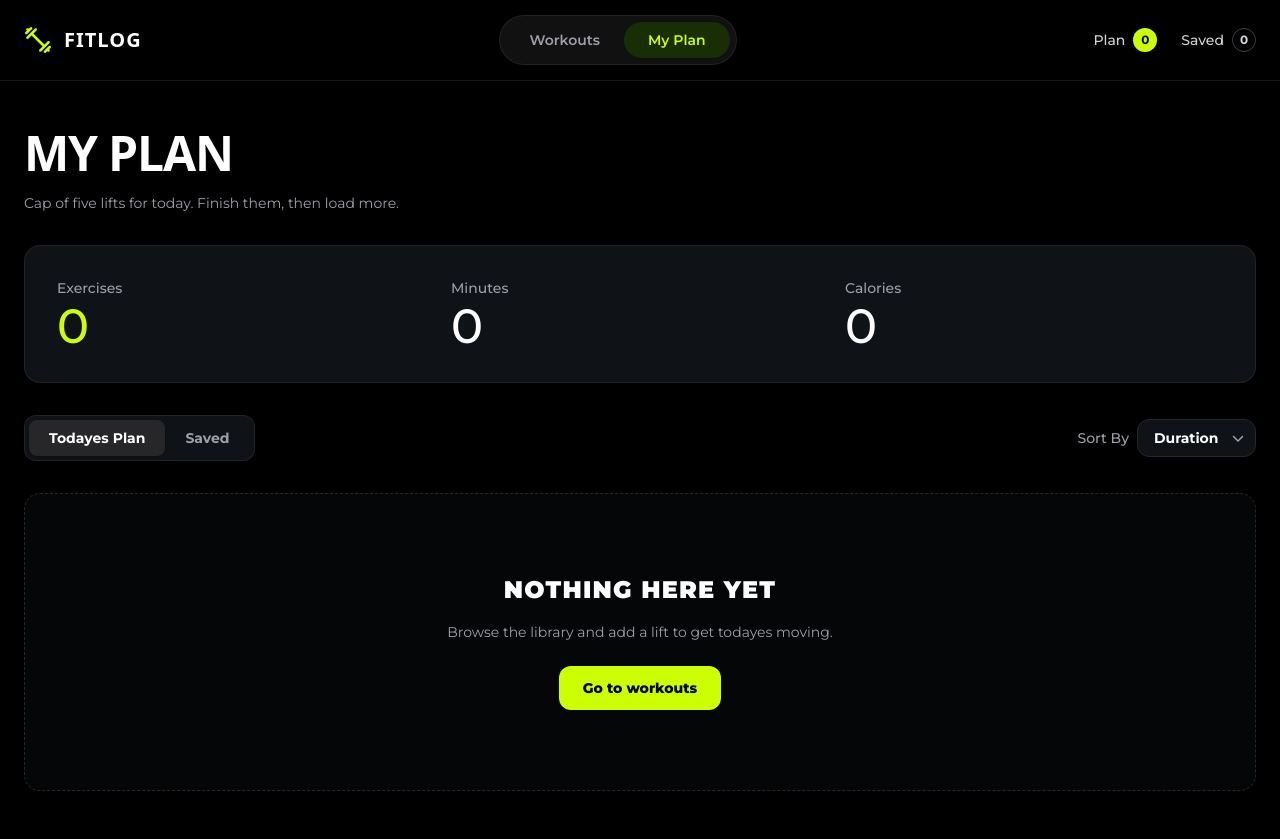
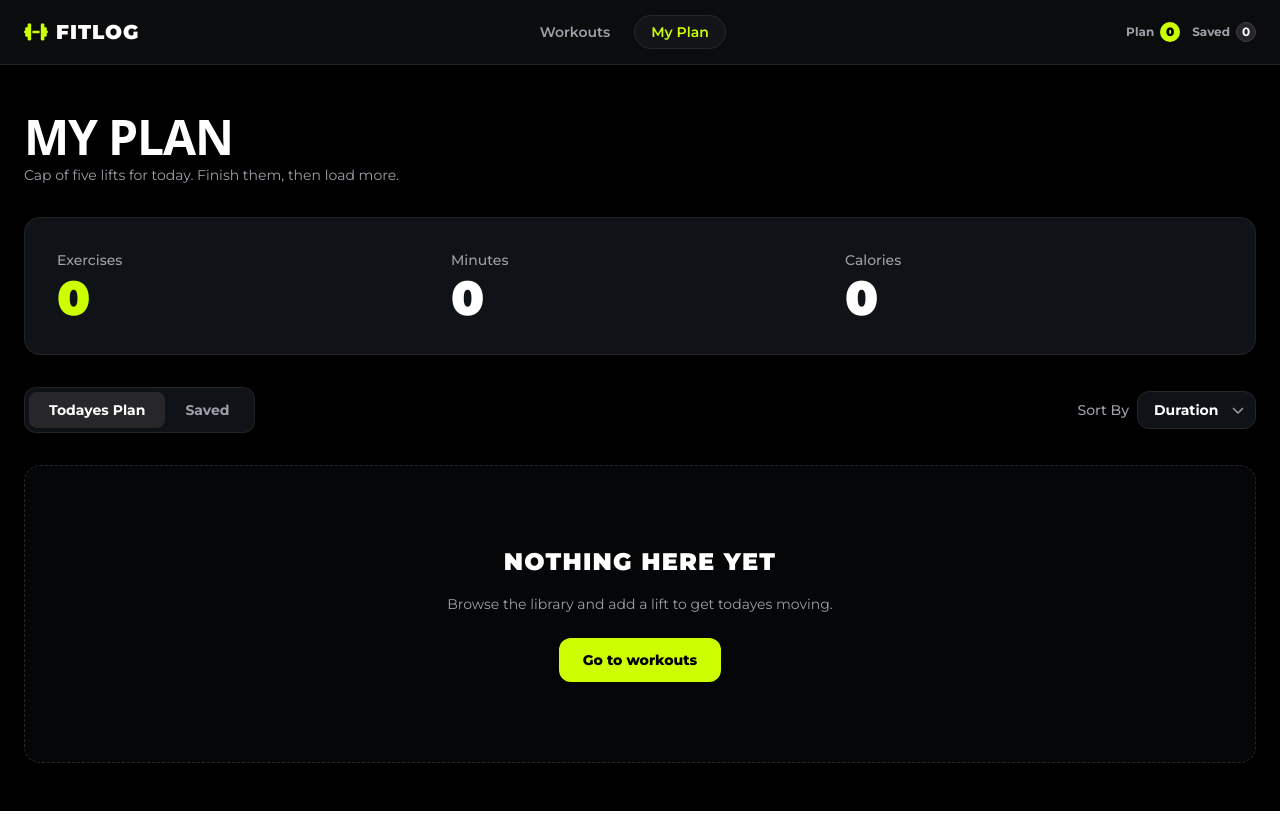
Before and after one commit to mdsakibdev/Fit-Forge, a Next.js app: page /myplan in a window 1280 px wide. After the commit the page ends 811 px from the top, so only its background shows below. Built offline with nearby package versions, Linux system fonts and the light colour scheme.

Commit message:
count Added

```diff
--- a/src/app/layout.js
+++ b/src/app/layout.js
@@ -1,7 +1,7 @@
 import { Geist, Geist_Mono, Montserrat } from "next/font/google";
 import "./globals.css";
 import Navbar from "../components/navbar/Navbar";
-import { WorkoutProvider } from "@/context/WorkoutContext";
+import { WorkoutProvider } from "../context/WorkoutContext";
 
 const geistSans = Geist({
   variable: "--font-geist-sans",
--- a/src/app/myplan/page.jsx
+++ b/src/app/myplan/page.jsx
@@ -2,24 +2,36 @@
 
 import { useState } from 'react';
 import Link from 'next/link';
-import { FaChevronDown } from 'react-icons/fa6';
+import Image from 'next/image';
+import { useWorkout } from '../../context/WorkoutContext';
+import { FaChevronDown, FaClock, FaFire, FaStar, FaXmark, FaCheck } from 'react-icons/fa6';
 
 export default function MyPlanPage() {
+  const { planList, savedList, removeFromPlan, removeFromSaved } = useWorkout();
   const [activeTab, setActiveTab] = useState('plan'); // 'plan' or 'saved'
   const [sortBy, setSortBy] = useState('Duration');
 
-  // Initial stats values (Prathomic babe 0)
-  const stats = {
-    exercises: 0,
-    minutes: 0,
-    calories: 0,
-  };
+  // Active list dynamic switch
+  const currentList = activeTab === 'plan' ? planList : savedList;
+
+  // Dynamic calculations for Stats
+  const totalExercises = planList.length;
+  const totalMinutes = planList.reduce((acc, curr) => acc + (curr.duration || 0), 0);
+  const totalCalories = planList.reduce((acc, curr) => acc + (curr.caloriesBurned || 0), 0);
+
+  // Sorting Logic
+  const sortedList = [...currentList].sort((a, b) => {
+    if (sortBy === 'Duration') return (b.duration || 0) - (a.duration || 0);
+    if (sortBy === 'Calories') return (b.caloriesBurned || 0) - (a.caloriesBurned || 0);
+    if (sortBy === 'Rating') return (b.rating || 0) - (a.rating || 0);
+    return 0;
+  });
 
   return (
     <div className="max-w-7xl mx-auto px-4 sm:px-6 py-8 lg:py-12 space-y-8">
       {/* Header Section */}
       <div className="space-y-1">
-        <h1 className="text-3xl sm:text-5xl font-black text-white uppercase tracking-tight font-sans mb-4">
+        <h1 className="text-3xl sm:text-5xl font-black text-white uppercase tracking-tight font-sans">
           MY PLAN
         </h1>
         <p className="text-zinc-400 text-xs sm:text-sm">
@@ -31,29 +43,29 @@ export default function MyPlanPage() {
       <div className="bg-[#0f1216] border border-zinc-800/80 rounded-2xl p-6 sm:p-8 grid grid-cols-3 gap-4">
         <div>
           <p className="text-zinc-400 text-xs sm:text-sm font-medium mb-1">Exercises</p>
-          <span className="text-3xl sm:text-5xl font-medium text-[#ccff00]">
-            {stats.exercises}
+          <span className="text-3xl sm:text-5xl font-black text-[#ccff00]">
+            {totalExercises}
           </span>
         </div>
 
         <div>
           <p className="text-zinc-400 text-xs sm:text-sm font-medium mb-1">Minutes</p>
-          <span className="text-3xl sm:text-5xl font-medium text-white">
-            {stats.minutes}
+          <span className="text-3xl sm:text-5xl font-black text-white">
+            {totalMinutes}
           </span>
         </div>
 
         <div>
           <p className="text-zinc-400 text-xs sm:text-sm font-medium mb-1">Calories</p>
-          <span className="text-3xl sm:text-5xl font-medium text-white">
-            {stats.calories}
+          <span className="text-3xl sm:text-5xl font-black text-white">
+            {totalCalories}
           </span>
         </div>
       </div>
 
       {/* Control Bar: Tabs & Sort Dropdown */}
       <div className="flex flex-col sm:flex-row items-start sm:items-center justify-between gap-4">
-        {/* Left Side: Today's Plan & Saved Tabs */}
+        {/* Left Side Tabs */}
         <div className="bg-[#0f1216] border border-zinc-800/80 p-1 rounded-xl flex items-center">
           <button
             onClick={() => setActiveTab('plan')}
@@ -77,7 +89,7 @@ export default function MyPlanPage() {
           </button>
         </div>
 
-        {/* Right Side: Sort By Dropdown */}
+        {/* Right Side Sort Dropdown */}
         <div className="flex items-center gap-2 self-end sm:self-auto">
           <span className="text-zinc-400 text-xs sm:text-sm font-medium">Sort By</span>
           <div className="relative">
@@ -95,7 +107,8 @@ export default function MyPlanPage() {
         </div>
       </div>
 
-      {/* Main Empty State Box */}
+      {/* Content List Section */}
+      {sortedList.length === 0 ? (
         <div className="border border-dashed border-zinc-800 rounded-2xl p-12 sm:p-20 text-center flex flex-col items-center justify-center space-y-4 bg-[#0a0c0e]/50">
           <h2 className="text-xl sm:text-2xl font-black text-white uppercase tracking-wider">
             NOTHING HERE YET
@@ -112,6 +125,84 @@ export default function MyPlanPage() {
             </Link>
           </div>
         </div>
+      ) : (
+        <div className="space-y-4">
+          {sortedList.map((fit) => (
+            <div
+              key={fit.id}
+              className="bg-[#121418] border border-zinc-800/80 rounded-2xl p-4 sm:p-5 flex flex-col sm:flex-row items-start sm:items-center justify-between gap-4 group hover:border-zinc-700 transition-all"
+            >
+              {/* Left Details */}
+              <div className="flex items-center gap-4">
+                <div className="relative w-24 h-20 sm:w-32 sm:h-24 rounded-xl overflow-hidden bg-zinc-900 shrink-0">
+                  <Image
+                    src={fit.image}
+                    alt={fit.name}
+                    fill
+                    className="object-cover"
+                  />
+                </div>
+
+                <div className="space-y-1">
+                  <h3 className="text-white font-extrabold text-base sm:text-lg uppercase tracking-wide">
+                    {fit.name}
+                  </h3>
+                  <p className="text-zinc-400 text-xs">{fit.equipment}</p>
+
+                  <div className="flex items-center gap-3 text-zinc-400 text-xs pt-1 font-semibold">
+                    <div className="flex items-center gap-1">
+                      <FaClock className="text-zinc-500 text-xs" />
+                      <span>{fit.duration} min</span>
+                    </div>
+                    <div className="flex items-center gap-1">
+                      <FaFire className="text-zinc-500 text-xs" />
+                      <span>{fit.caloriesBurned} kcal</span>
+                    </div>
+                    <div className="flex items-center gap-1">
+                      <FaStar className="text-zinc-500 text-xs" />
+                      <span>{fit.rating}</span>
+                    </div>
+                  </div>
+                </div>
+              </div>
+
+              {/* Right Action Buttons */}
+              <div className="flex items-center gap-3 self-end sm:self-center">
+                <Link
+                  href={`/workout/${fit.id}`}
+                  className="border border-zinc-800 hover:border-zinc-600 bg-transparent text-zinc-300 text-xs sm:text-sm font-semibold px-4 py-2.5 rounded-xl transition-all"
+                >
+                  View Details
+                </Link>
+
+                <button
+                  onClick={() => {
+                    if (activeTab === 'plan') removeFromPlan(fit.id);
+                  }}
+                  className="bg-[#ccff00] hover:bg-[#b8e600] text-black font-extrabold text-xs sm:text-sm px-4 py-2.5 rounded-xl flex items-center gap-1.5 transition-all"
+                >
+                  <FaCheck className="text-xs" />
+                  <span>Mark as Done</span>
+                </button>
+
+                <button
+                  onClick={() => {
+                    if (activeTab === 'plan') {
+                      removeFromPlan(fit.id);
+                    } else {
+                      removeFromSaved(fit.id);
+                    }
+                  }}
+                  className="p-2 text-zinc-500 hover:text-red-400 transition-colors"
+                  title="Remove"
+                >
+                  <FaXmark className="text-lg" />
+                </button>
+              </div>
+            </div>
+          ))}
+        </div>
+      )}
     </div>
   );
 }
--- a/src/app/workout/[id]/page.jsx
+++ b/src/app/workout/[id]/page.jsx
@@ -1,32 +1,40 @@
-import React from 'react';
+'use client';
+
+import React, { use } from 'react';
 import Image from 'next/image';
 import Link from 'next/link';
 import { getFitData } from '../../../lib/apps';
-import { FaPlus, FaBookmark, FaArrowLeft } from 'react-icons/fa6';
+import { useWorkout } from '../../../context/WorkoutContext';
+import { FaPlus, FaBookmark, FaArrowLeft, FaCheck } from 'react-icons/fa6';
 
-export default async function WorkoutDetailsPage({ params }) {
-  const { id } = await params;
-  const fitData = await getFitData();
-  const fit = fitData.find((item) => String(item.id) === String(id));
+export default function WorkoutDetailsPage({ params }) {
+  const { id } = use(params);
+  const { planList, savedList, addToPlan, toggleSaveWorkout } = useWorkout();
+
+  const [fit, setFit] = React.useState(null);
+
+  React.useEffect(() => {
+    async function fetchData() {
+      const data = await getFitData();
+      const selected = data.find((item) => String(item.id) === String(id));
+      setFit(selected);
+    }
+    fetchData();
+  }, [id]);
 
   if (!fit) {
     return (
-      <div className="max-w-7xl mx-auto px-4 py-20 text-center">
-        <h1 className="text-2xl font-bold text-red-500 mb-4">Workout Not Found!</h1>
-        <Link href="/" className="text-[#ccff00] underline text-sm">
-          Back to Library
-        </Link>
+      <div className="max-w-7xl mx-auto px-4 py-20 text-center text-zinc-400">
+        Loading details...
       </div>
     );
   }
 
-  const imageUrl = fit?.image && fit.image.trim() !== ''
-    ? fit.image
-    : 'https://via.placeholder.com/600x600?text=No+Image';
+  const isAddedToPlan = planList.some((item) => item.id === fit.id);
+  const isSaved = savedList.some((item) => item.id === fit.id);
 
   return (
     <div className="max-w-7xl mx-auto px-4 sm:px-6 py-8 lg:py-12">
-      {/* Back Button */}
       <div className="mb-6">
         <Link
           href="/"
@@ -37,15 +45,12 @@ export default async function WorkoutDetailsPage({ params }) {
         </Link>
       </div>
 
-      {/* Main Grid Container */}
       <div className="grid grid-cols-1 lg:grid-cols-12 gap-8 lg:gap-12 items-stretch">
-
-        {/* Left Side: Image Container (Full Height Match) */}
         <div className="lg:col-span-5 w-full flex">
-          <div className="relative w-full h-87.5 sm:h-112.5 lg:h-full min-h-100 rounded-2xl overflow-hidden bg-[#121418] border border-zinc-800/80">
+          <div className="relative w-full h-[350px] sm:h-[450px] lg:h-full min-h-[400px] rounded-2xl overflow-hidden bg-[#121418] border border-zinc-800/80">
             <Image
-              src={imageUrl}
-              alt={fit.name || 'Workout Image'}
+              src={fit.image}
+              alt={fit.name}
               fill
               priority
               className="object-cover"
@@ -53,12 +58,9 @@ export default async function WorkoutDetailsPage({ params }) {
           </div>
         </div>
 
-        {/* Right Side: Details & Actions */}
         <div className="lg:col-span-7 flex flex-col justify-between space-y-6">
-
-          {/* Header Title & Description */}
           <div className="space-y-3">
-            <h1 className="text-3xl sm:text-4xl lg:text-5xl font-black text-white uppercase tracking-tight font-sans">
+            <h1 className="text-3xl sm:text-5xl font-black text-white uppercase tracking-tight font-sans">
               {fit.name}
             </h1>
             <p className="text-zinc-400 text-sm sm:text-base leading-relaxed">
@@ -66,7 +68,6 @@ export default async function WorkoutDetailsPage({ params }) {
             </p>
           </div>
 
-          {/* Muscle Groups Badges */}
           <div className="flex flex-wrap gap-2">
             {fit.muscleGroups?.map((muscle, idx) => (
               <span
@@ -78,74 +79,51 @@ export default async function WorkoutDetailsPage({ params }) {
             ))}
           </div>
 
-          {/* Data Specs Table Box */}
-          <div className="bg-[#121418] border border-zinc-800/80 rounded-2xl p-5 sm:p-6 space-y-2.5 text-xs sm:text-sm">
-            <div className="flex justify-between items-center py-1 border-b border-zinc-800/60">
-              <span className="text-zinc-500 font-bold uppercase tracking-wider">Equipment</span>
+          <div className="bg-[#121418] border border-zinc-800/80 rounded-2xl p-5 space-y-2 text-xs sm:text-sm">
+            <div className="flex justify-between py-1 border-b border-zinc-800/60">
+              <span className="text-zinc-500 font-bold uppercase">Equipment</span>
               <span className="text-zinc-200 font-semibold">{fit.equipment}</span>
             </div>
-
-            <div className="flex justify-between items-center py-1 border-b border-zinc-800/60">
-              <span className="text-zinc-500 font-bold uppercase tracking-wider">Difficulty</span>
+            <div className="flex justify-between py-1 border-b border-zinc-800/60">
+              <span className="text-zinc-500 font-bold uppercase">Difficulty</span>
               <span className="text-zinc-200 font-semibold">{fit.difficulty}</span>
             </div>
-
-            <div className="flex justify-between items-center py-1 border-b border-zinc-800/60">
-              <span className="text-zinc-500 font-bold uppercase tracking-wider">Sets</span>
-              <span className="text-zinc-200 font-semibold">{fit.sets}</span>
-            </div>
-
-            <div className="flex justify-between items-center py-1 border-b border-zinc-800/60">
-              <span className="text-zinc-500 font-bold uppercase tracking-wider">Reps</span>
-              <span className="text-zinc-200 font-semibold">{fit.reps}</span>
-            </div>
-
-            <div className="flex justify-between items-center py-1 border-b border-zinc-800/60">
-              <span className="text-zinc-500 font-bold uppercase tracking-wider">Duration</span>
+            <div className="flex justify-between py-1 border-b border-zinc-800/60">
+              <span className="text-zinc-500 font-bold uppercase">Duration</span>
               <span className="text-zinc-200 font-semibold">{fit.duration} min</span>
             </div>
-
-            <div className="flex justify-between items-center py-1 border-b border-zinc-800/60">
-              <span className="text-zinc-500 font-bold uppercase tracking-wider">Calories</span>
+            <div className="flex justify-between py-1 border-b border-zinc-800/60">
+              <span className="text-zinc-500 font-bold uppercase">Calories</span>
               <span className="text-zinc-200 font-semibold">{fit.caloriesBurned} kcal</span>
-            </div>
-
-            <div className="flex justify-between items-center py-1">
-              <span className="text-zinc-500 font-bold uppercase tracking-wider">Rating</span>
-              <span className="text-zinc-200 font-semibold">{fit.rating}</span>
             </div>
           </div>
 
-          {/* Instructions Section */}
-          <div className="space-y-2">
-            <h3 className="text-white font-extrabold text-sm sm:text-base uppercase tracking-wider">
-              Instructions
-            </h3>
-            <ol className="space-y-2 text-zinc-400 text-xs sm:text-sm leading-relaxed">
-              {fit.instructions?.map((step, idx) => (
-                <li key={idx} className="flex gap-2">
-                  <span className="text-zinc-500 font-semibold">{idx + 1}.</span>
-                  <span>{step}</span>
-                </li>
-              ))}
-            </ol>
-          </div>
-
-          {/* Action Buttons */}
           <div className="flex flex-wrap items-center gap-4 pt-2">
-            <button className="bg-[#ccff00] hover:bg-[#b8e600] text-black font-extrabold text-xs sm:text-sm px-6 py-3.5 rounded-xl flex items-center gap-2 transition-all duration-200">
-              <FaPlus className="text-xs" />
-              <span>Add to todayes plan</span>
+            <button
+              onClick={() => addToPlan(fit)}
+              className={`font-extrabold text-xs sm:text-sm px-6 py-3.5 rounded-xl flex items-center gap-2 transition-all duration-200 ${
+                isAddedToPlan
+                  ? 'bg-zinc-800 text-zinc-300 border border-zinc-700'
+                  : 'bg-[#ccff00] hover:bg-[#b8e600] text-black'
+              }`}
+            >
+              {isAddedToPlan ? <FaCheck className="text-xs" /> : <FaPlus className="text-xs" />}
+              <span>{isAddedToPlan ? "Added to today's plan" : "Add to today's plan"}</span>
             </button>
 
-            <button className="border border-zinc-800 hover:border-zinc-600 bg-transparent text-zinc-300 hover:text-white font-semibold text-xs sm:text-sm px-6 py-3.5 rounded-xl flex items-center gap-2 transition-all duration-200">
+            <button
+              onClick={() => toggleSaveWorkout(fit)}
+              className={`border font-semibold text-xs sm:text-sm px-6 py-3.5 rounded-xl flex items-center gap-2 transition-all duration-200 ${
+                isSaved
+                  ? 'bg-zinc-800 text-[#ccff00] border-[#ccff00]'
+                  : 'border-zinc-800 hover:border-zinc-600 bg-transparent text-zinc-300 hover:text-white'
+              }`}
+            >
               <FaBookmark className="text-xs" />
-              <span>Save for later</span>
+              <span>{isSaved ? 'Saved' : 'Save for later'}</span>
             </button>
           </div>
-
         </div>
-
       </div>
     </div>
   );
--- a/src/components/Navbar/Navbar.jsx
+++ b/src/components/Navbar/Navbar.jsx
@@ -1,116 +1,50 @@
 'use client';
 
-import { useState } from 'react';
-import logo from '../../assets/logo.png'
 import Link from 'next/link';
-import { usePathname } from 'next/navigation';
-import { FaDumbbell as DumbbellIcon, FaBars as BarsIcon, FaXmark as XIcon } from 'react-icons/fa6';
-import Image from 'next/image';
+import { useWorkout } from '../../context/WorkoutContext';
+import { FaDumbbell } from 'react-icons/fa6';
 
 export default function Navbar() {
-  const pathname = usePathname();
-  const [isOpen, setIsOpen] = useState(false);
-
-  // Exact path check korar jonno function
-  const isActive = (path) => {
-    if (path === '/') {
-      return pathname === '/';
-    }
-    return pathname.startsWith(path);
-  };
+  const { planList, savedList } = useWorkout();
 
   return (
-    <header className="bg-black text-white border-b border-zinc-800/60 sticky top-0 z-50">
-      <div className="max-w-7xl mx-auto px-4 sm:px-6 h-20 flex items-center justify-between">
+    <nav className="border-b border-zinc-800/80 bg-[#0a0c0e] sticky top-0 z-50">
+      <div className="max-w-7xl mx-auto px-4 sm:px-6 h-16 flex items-center justify-between">
 
-        {/* Logo */}
-        <Link href="/" className="flex items-center gap-3 group">
-          <Image src={logo} alt='Logo Image'/>
-          <span className="font-extrabold tracking-wider text-xl uppercase font-sans">
-            FITLOG
-          </span>
+        {/* Brand Logo */}
+        <Link href="/" className="flex items-center gap-2 font-black text-xl text-white tracking-wider">
+          <FaDumbbell className="text-[#ccff00] text-2xl" />
+          <span>FITLOG</span>
         </Link>
 
-        {/* Middle Nav Links (Desktop) */}
-        <nav className="hidden md:flex items-center bg-[#111111] p-1.5 rounded-full border border-zinc-800/80">
-          <Link
-            href="/"
-            className={`px-6 py-2 rounded-full text-sm font-semibold transition-all duration-200 ${
-              isActive('/')
-                ? 'bg-[#1a2e05] text-[#ccff00]'
-                : 'text-zinc-400 hover:text-white'
-            }`}
-          >
+        {/* Middle Navigation */}
+        <div className="hidden sm:flex items-center gap-6 text-sm font-semibold text-zinc-400">
+          <Link href="/" className="hover:text-white transition-colors">
             Workouts
           </Link>
-
-          <Link
-            href="/myplan"
-            className={`px-6 py-2 rounded-full text-sm font-semibold transition-all duration-200 ${
-              isActive('/myplan')
-                ? 'bg-[#1a2e05] text-[#ccff00]'
-                : 'text-zinc-400 hover:text-white'
-            }`}
-          >
+          <Link href="/my-plan" className="bg-[#121418] text-[#ccff00] px-4 py-1.5 rounded-full border border-zinc-800 hover:border-zinc-700 transition-all">
             My Plan
           </Link>
-        </nav>
+        </div>
 
-        {/* Right Side Badges + Mobile Toggle */}
-        <div className="flex items-center gap-4 sm:gap-6">
-          <div className="flex items-center gap-1.5 sm:gap-2">
-            <span className="text-xs sm:text-sm font-medium text-zinc-300">Plan</span>
-            <span className="bg-[#ccff00] text-black text-xs font-bold w-5 h-5 sm:w-6 sm:h-6 rounded-full flex items-center justify-center">
-              0
+        {/* Right Badges (Plan & Saved Counter) */}
+        <div className="flex items-center gap-3 text-xs font-bold">
+          <div className="flex items-center gap-1.5 text-zinc-400">
+            <span>Plan</span>
+            <span className="bg-[#ccff00] text-black w-5 h-5 rounded-full flex items-center justify-center font-black">
+              {planList.length}
             </span>
           </div>
 
-          <div className="flex items-center gap-1.5 sm:gap-2">
-            <span className="text-xs sm:text-sm font-medium text-zinc-300">Saved</span>
-            <span className="border border-zinc-700 text-zinc-300 text-xs font-bold w-5 h-5 sm:w-6 sm:h-6 rounded-full flex items-center justify-center">
-              0
+          <div className="flex items-center gap-1.5 text-zinc-400">
+            <span>Saved</span>
+            <span className="bg-zinc-800 text-white border border-zinc-700 w-5 h-5 rounded-full flex items-center justify-center font-bold">
+              {savedList.length}
             </span>
           </div>
-
-          <button
-            onClick={() => setIsOpen(!isOpen)}
-            className="md:hidden text-zinc-300 hover:text-white p-2 text-xl"
-            aria-label="Toggle Menu"
-          >
-            {isOpen ? <XIcon /> : <BarsIcon />}
-          </button>
         </div>
 
       </div>
-
-      {/* Mobile Menu */}
-      {isOpen && (
-        <div className="md:hidden bg-[#0a0a0a] border-b border-zinc-800 px-4 py-4 flex flex-col gap-3">
-          <Link
-            href="/"
-            onClick={() => setIsOpen(false)}
-            className={`px-4 py-2.5 rounded-lg text-sm font-medium transition-colors ${
-              isActive('/')
-                ? 'bg-[#1a2e05] text-[#ccff00]'
-                : 'text-zinc-400 hover:bg-zinc-900 hover:text-white'
-            }`}
-          >
-            Workouts
-          </Link>
-
-          <Link
-            href="/myplan"
-            onClick={() => setIsOpen(false)}
-            className={`px-4 py-2.5 rounded-lg text-sm font-medium transition-colors ${
-              isActive('/myplan')
-                ? 'bg-[#1a2e05] text-[#ccff00]'
-                : 'text-zinc-400 hover:bg-zinc-900 hover:text-white'
-            }`}
-          >
-            My Plan
-          </Link>
-        </div>
-      )}
-    </header>
+    </nav>
   );
 }
--- a/src/context/WorkoutContext.jsx
+++ b/src/context/WorkoutContext.jsx
@@ -8,25 +8,25 @@ export const WorkoutProvider = ({ children }) => {
   const [planList, setPlanList] = useState([]);
   const [savedList, setSavedList] = useState([]);
 
-  // Today's plan-e workout add korar function (Cap of 5 lifts constraint-সহ)
+  // Add to plan
   const addToPlan = (workout) => {
     setPlanList((prev) => {
       const exists = prev.find((item) => item.id === workout.id);
-      if (exists) return prev; // Already added
+      if (exists) return prev;
       if (prev.length >= 5) {
-        alert('You can only add up to 5 workouts to today\'s plan!');
+        alert("You can only add up to 5 workouts for today!");
         return prev;
       }
       return [...prev, workout];
     });
   };
 
-  // Today's plan theke remove korar function
+  // Remove from plan
   const removeFromPlan = (id) => {
     setPlanList((prev) => prev.filter((item) => item.id !== id));
   };
 
-  // Saved list-e add/remove toggle korar function
+  // Toggle Save Workout
   const toggleSaveWorkout = (workout) => {
     setSavedList((prev) => {
       const exists = prev.find((item) => item.id === workout.id);
@@ -38,6 +38,11 @@ export const WorkoutProvider = ({ children }) => {
     });
   };
 
+  // Remove from Saved
+  const removeFromSaved = (id) => {
+    setSavedList((prev) => prev.filter((item) => item.id !== id));
+  };
+
   return (
     <WorkoutContext.Provider
       value={{
@@ -46,6 +51,7 @@ export const WorkoutProvider = ({ children }) => {
         addToPlan,
         removeFromPlan,
         toggleSaveWorkout,
+        removeFromSaved,
       }}
     >
       {children}
```
Lines whose indentation alone changed are shown as unchanged.
